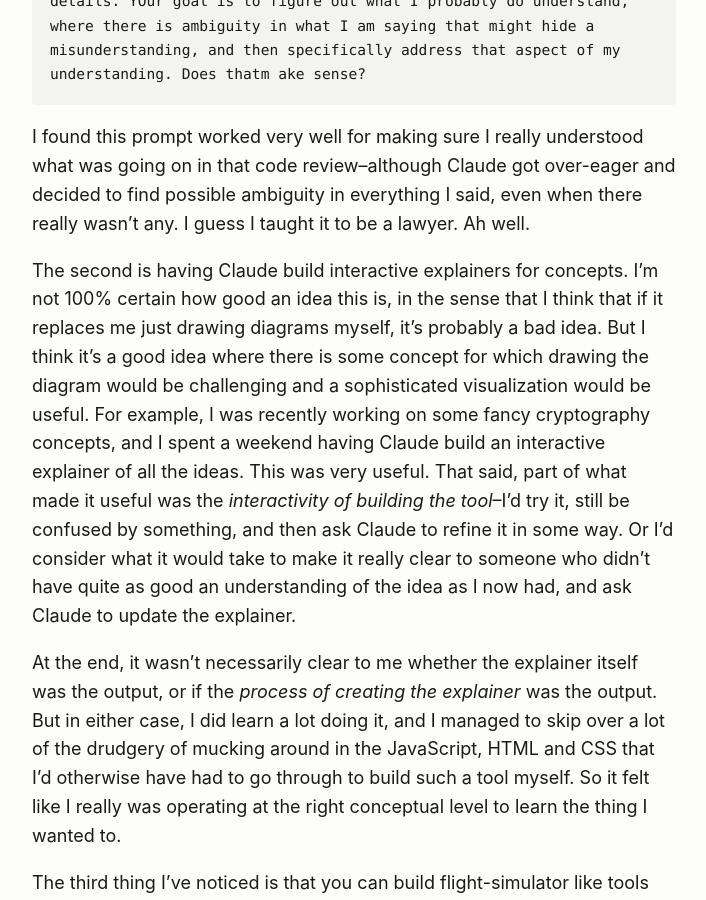
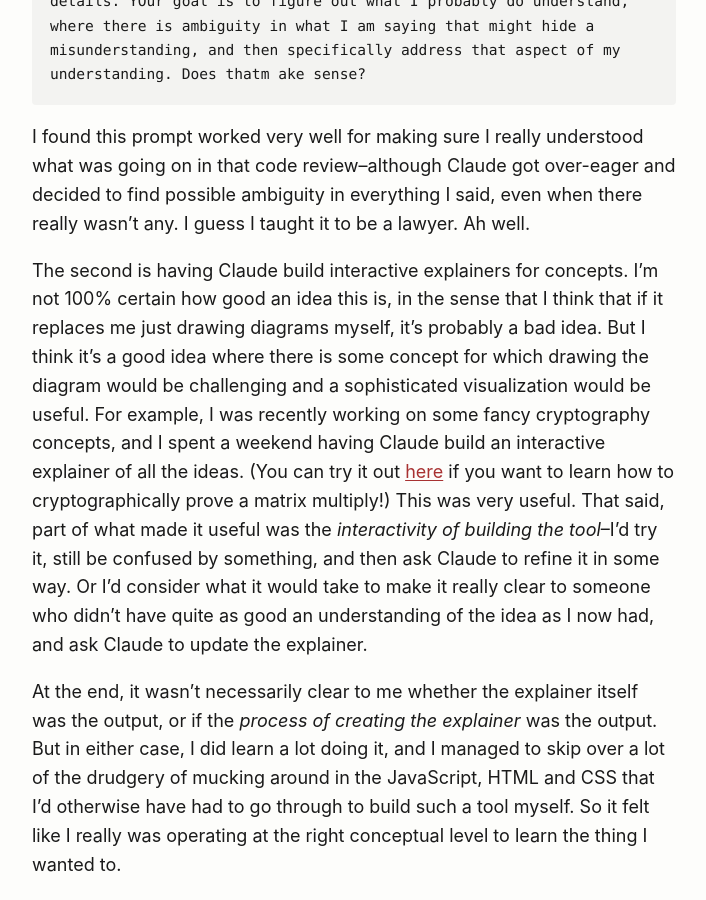
Before and after one commit to alexallain/alexallain.github.io, a Jekyll site: the page built from _posts/2026-06-19-learning-with-ai.md, in a window 1280 px wide and 900 px high, scrolled down 775 px. Shown: the whole window, without its empty margins (286-992 px from the left). Built offline with Jekyll 4.4.1, drawn with Linux system fonts in a browser that asks for light colours.

Commit message:
Update learning post: link to Matmul Proof Explorer
Co-Authored-By: Claude Opus 4.8 (1M context) <noreply@anthropic.com>

```diff
--- a/_posts/2026-06-19-learning-with-ai.md
+++ b/_posts/2026-06-19-learning-with-ai.md
@@ -27,7 +27,8 @@ The second is having Claude build interactive explainers for concepts. I'm not 1
 the sense that I think that if it replaces me just drawing diagrams myself, it's probably a bad idea. But I think it's a
 good idea where there is some concept for which drawing the diagram would be challenging and a sophisticated
 visualization would be useful. For example, I was recently working on some fancy cryptography concepts, and I spent a
-weekend having Claude build an interactive explainer of all the ideas. This was very useful. That said, part of what
+weekend having Claude build an interactive explainer of all the ideas. (You can try it out [here]({{ '/projects/matmul-proof-explorer/' | relative_url }}) if you want to learn
+how to cryptographically prove a matrix multiply!) This was very useful. That said, part of what
 made it useful was the *interactivity of building the tool*--I'd try it, still be confused by something, and then ask
 Claude to refine it in some way. Or I'd consider what it would take to make it really clear to someone who didn't have
 quite as good an understanding of the idea as I now had, and ask Claude to update the explainer.
```
